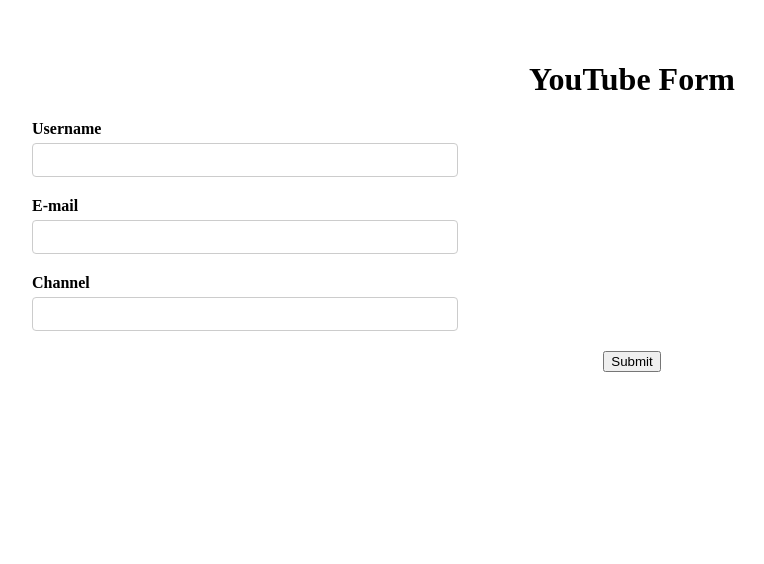
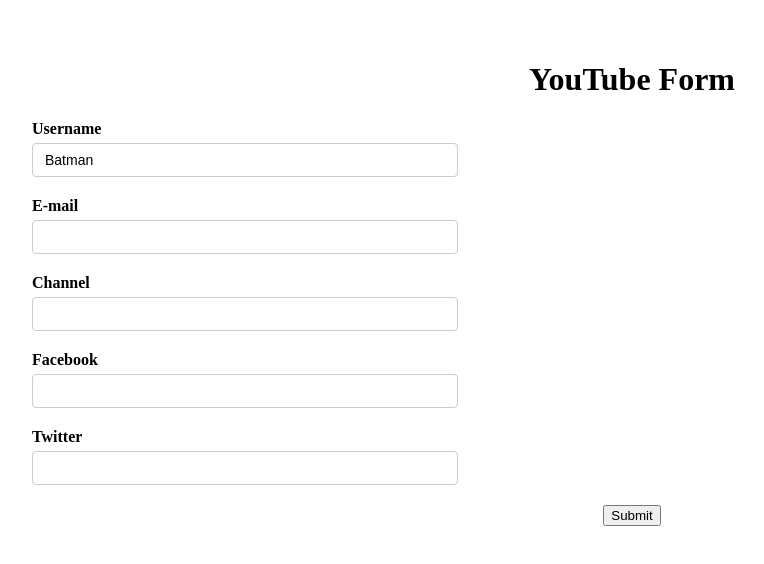
Before and after one commit to itgrad07/rhf-codevolution, a React (Vite) app: page / in a window 1280 px wide. Shown: the top 564 px of the page, without its empty margins (8-772 px from the left). Built offline with nearby package versions, Linux system fonts and the light colour scheme; no server answers; the HTML template or start-up script is replaced by a standard one.

Commit message:
13 nested objects

```diff
--- a/src/components/YouTubeForm.tsx
+++ b/src/components/YouTubeForm.tsx
@@ -5,27 +5,35 @@
   username: string;
   email: string;
   channel: string;
+  social: {
+    twitter: "";
+    facebook: "";
+  };
 };
 
 const YouTubeForm = () => {
   const { register, control, handleSubmit, formState } = useForm<FormValues>({
-    // defaultValues: {
-    //   username: "Batman",
-    //   email: "",
-    //   channel: "",
+    defaultValues: {
+      username: "Batman",
+      email: "",
+      channel: "",
+      social: {
+        facebook: "",
+        twitter: "",
+      },
+    },
+    // defaultValues: async () => {
+    //   const response = await fetch(
+    //     "https://jsonplaceholder.typicode.com/users/1",
+    //   );
+    //   const data = await response.json();
+
+    //   return {
+    //     username: data?.username || "",
+    //     email: data?.email || "",
+    //     channel: "",
+    //   };
     // },
-    defaultValues: async () => {
-      const response = await fetch(
-        "https://jsonplaceholder.typicode.com/users/1",
-      );
-      const data = await response.json();
-
-      return {
-        username: data?.username || "",
-        email: data?.email || "",
-        channel: "",
-      };
-    },
   });
   const { errors } = formState;
 
@@ -97,6 +105,16 @@
           <p className="error">{errors.channel?.message}</p>
         </div>
 
+        <div className="form-control">
+          <label htmlFor="facebook">Facebook</label>
+          <input type="text" id="facebook" {...register("social.facebook")} />
+        </div>
+
+        <div className="form-control">
+          <label htmlFor="twitter">Twitter</label>
+          <input type="text" id="twitter" {...register("social.twitter")} />
+        </div>
+
         <button>Submit</button>
       </form>
       <DevTool control={control} />
```
